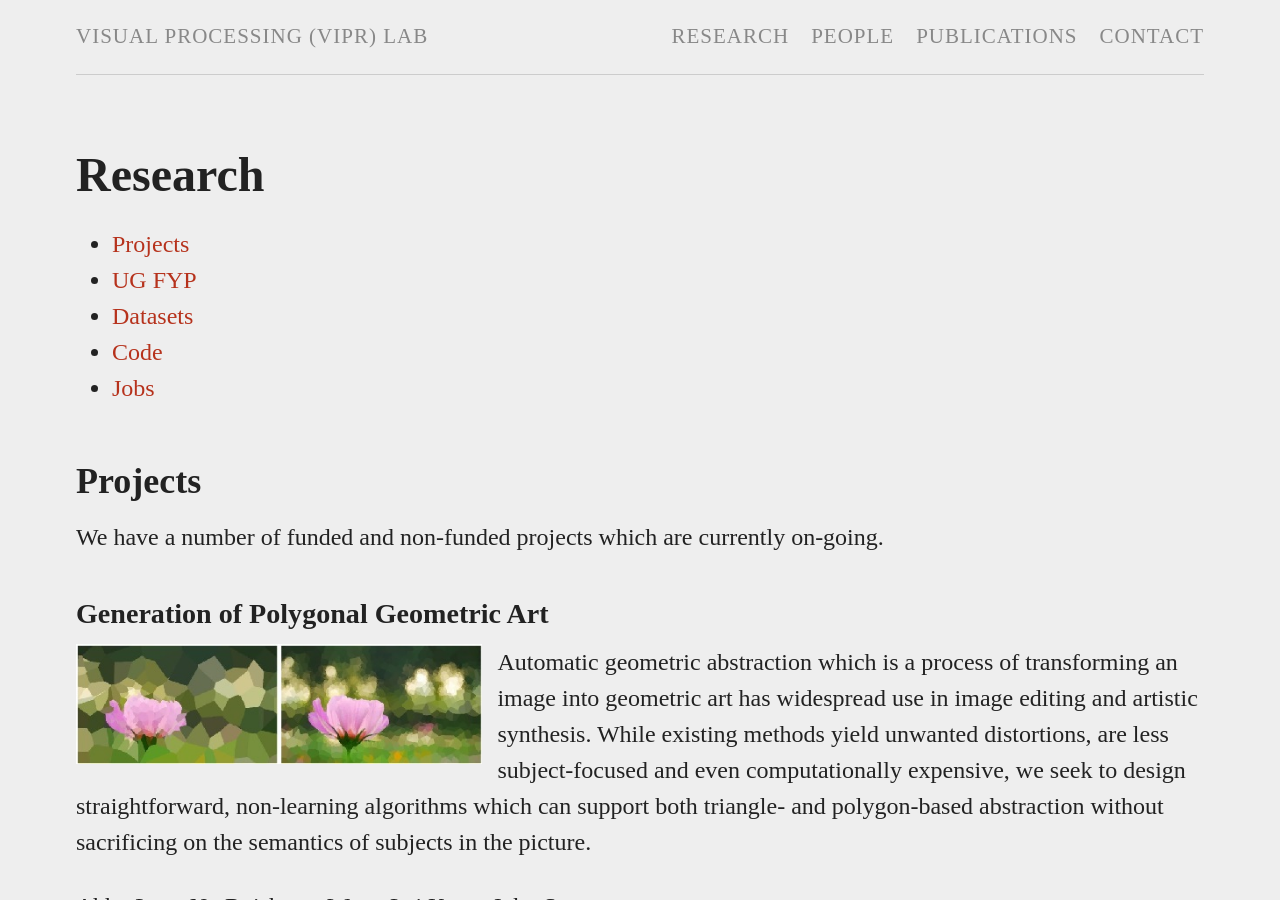
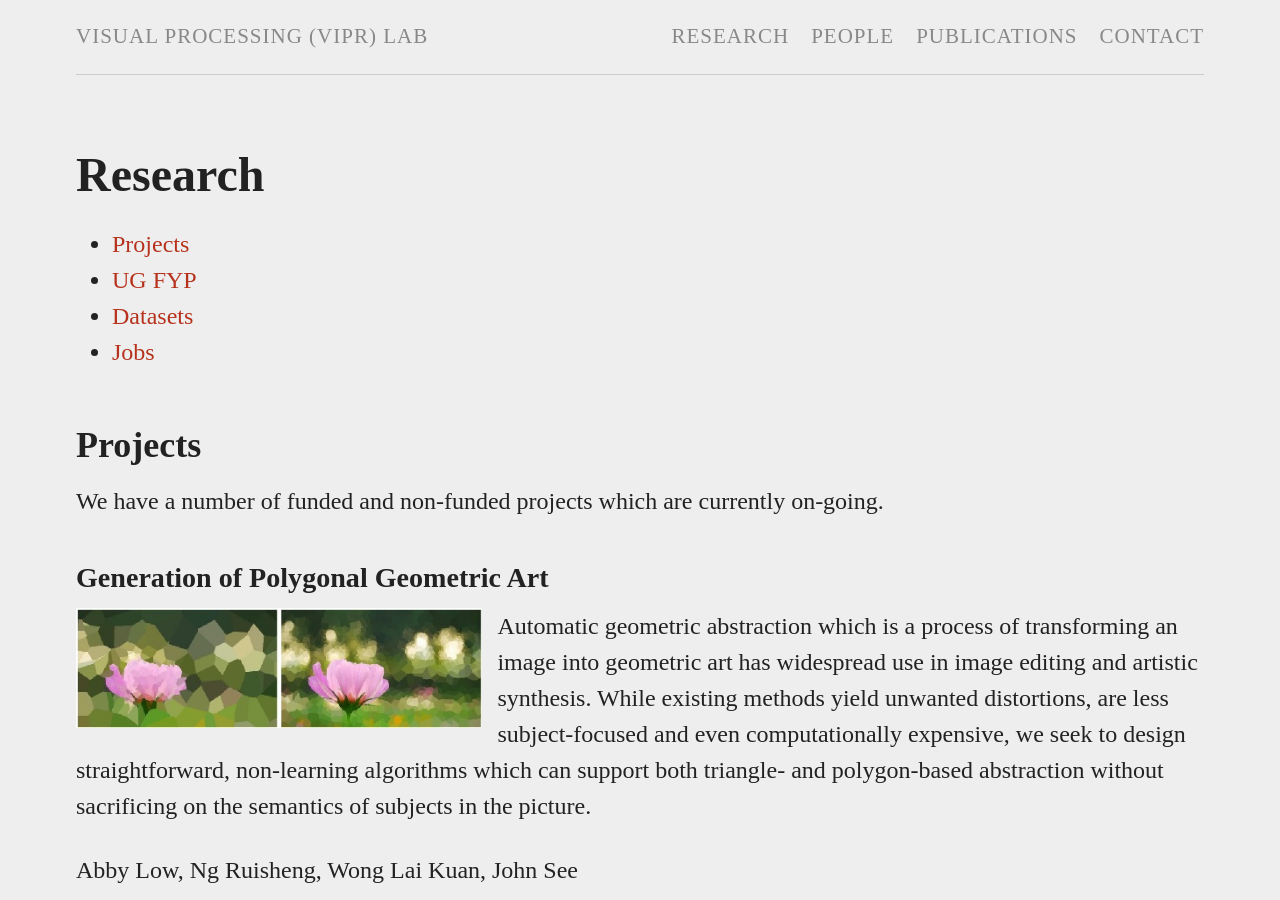
Before and after one commit to viprlab/viprlab.github.io, a Jekyll site: the page built from research.md, in a window 1280 px wide and 900 px high. Built offline with Jekyll 4.4.1, drawn with Linux system fonts in a browser that asks for light colours.

Commit message:
Update menu-research.yml

```diff
--- a/_data/menu-research.yml
+++ b/_data/menu-research.yml
@@ -7,9 +7,6 @@
 - title: "Datasets"
   href: "/research/data"
 
-- title: "Code"
-  href: "/research/code"
-
 - title: "Jobs"
   href: "/research/jobs"
 
@@ -18,3 +15,5 @@
   #    subhref: "/miscellany/item-1/"
   #  - subtitle: "Item 2"
   #    subhref: "/miscellany/item-2/"
+  #  - title: "Code"
+  #  href: "/research/code"
```
